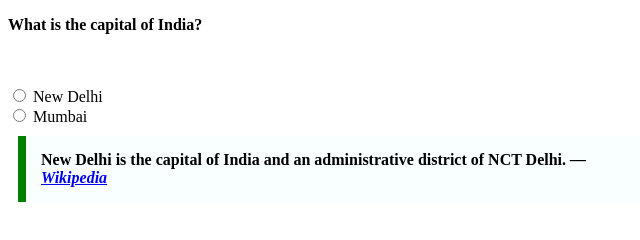
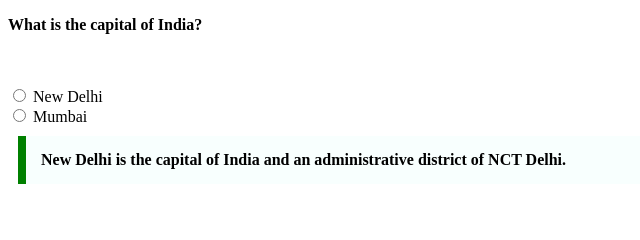
Before and after one commit to acciojob/trivia-vishalYadav89, a website: page main.html in a window 1280 px wide. Shown: the whole page, without its empty margins (0-640 px from the left). Drawn offline with Linux system fonts and the light colour scheme.

Commit message:
created a submission

```diff
--- a/main.html
+++ b/main.html
@@ -19,11 +19,9 @@
         border-left: 8px solid green;
         background-color: #f8fffe;
         font-weight: bold;
-    ">
+    " cite="https://en.wikipedia.org/wiki/New_Delhi">
         New Delhi is the capital of India and an administrative district of NCT Delhi.
-		 <cite>
-               — <a href="https://en.wikipedia.org/wiki/New_Delhi" target="_blank">Wikipedia</a>
-         </cite>
+
     </blockquote>
 
 </body>
```
